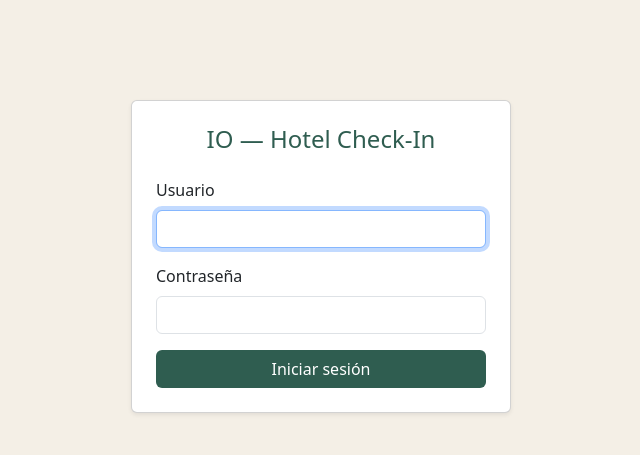
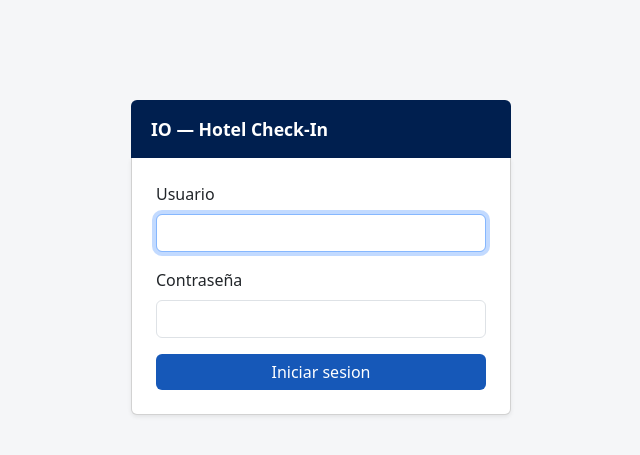
Before and after one commit to emancilla01/checkin-io, a PHP site: page /login.php in a window 1280 px wide. Shown: the top 455 px of the page, without its empty margins (319-959 px from the left). Run offline with PHP 8.4, Linux system fonts and the light colour scheme; data that the repository does not hold is empty; a stand-in replaces the project's code that opens the database connection.

Commit message:
fixed routes for better adaptability and login styles

```diff
--- a/includes/auth.php
+++ b/includes/auth.php
@@ -30,7 +30,7 @@ function auth_check(): bool {
 
 function auth_require(): void {
     if (!auth_check()) {
-        header('Location: /login.php');
+        header('Location: login.php');
         exit;
     }
 }
--- a/login.php
+++ b/login.php
@@ -5,7 +5,7 @@ require_once __DIR__ . '/includes/auth.php';
 auth_start_session();
 
 if (auth_check()) {
-    header('Location: /index.php');
+    header('Location: index.php');
     exit;
 }
 
@@ -16,7 +16,7 @@ if ($_SERVER['REQUEST_METHOD'] === 'POST') {
     $password = $_POST['password'] ?? '';
 
     if (auth_attempt($pdo, $username, $password)) {
-        header('Location: /index.php');
+        header('Location: index.php');
         exit;
     }
 
@@ -30,20 +30,29 @@ if ($_SERVER['REQUEST_METHOD'] === 'POST') {
   <meta name="viewport" content="width=device-width, initial-scale=1.0">
   <title>Iniciar sesión — IO</title>
   <link rel="stylesheet" href="https://cdn.jsdelivr.net/npm/bootstrap@5.3.3/dist/css/bootstrap.min.css">
+  <link rel="stylesheet" href="assets/css/app.css">
   <style>
-    body { background-color: #f4efe6; }
     .login-card { max-width: 380px; margin: 100px auto; }
+    .login-card-header {
+      background-color: var(--io-navy);
+      color: #ffffff;
+      border-radius: 6px 6px 0 0;
+      padding: 1rem 1.25rem;
+      font-weight: 600;
+      font-size: 1.1rem;
+    }
   </style>
 </head>
 <body>
-  <div class="login-card card shadow-sm p-4">
-    <h4 class="mb-4 text-center" style="color:#2f5d50;">IO — Hotel Check-In</h4>
+  <div class="login-card">
+    <div class="login-card-header">IO — Hotel Check-In</div>
+    <div class="card shadow-sm border-top-0 rounded-top-0 p-4">
 
       <?php if ($error): ?>
         <div class="alert alert-danger py-2"><?= htmlspecialchars($error) ?></div>
       <?php endif; ?>
 
-    <form method="POST" action="/login.php">
+      <form method="POST" action="login.php">
         <div class="mb-3">
           <label for="username" class="form-label">Usuario</label>
           <input type="text" id="username" name="username" class="form-control"
@@ -54,10 +63,12 @@ if ($_SERVER['REQUEST_METHOD'] === 'POST') {
           <input type="password" id="password" name="password" class="form-control"
                  autocomplete="current-password" required>
         </div>
-      <button type="submit" class="btn w-100 text-white" style="background-color:#2f5d50;">
-        Iniciar sesión
+        <button type="submit" class="btn btn-io-blue w-100">
+          Iniciar sesion
         </button>
       </form>
+
+    </div>
   </div>
 </body>
 </html>
--- a/logout.php
+++ b/logout.php
@@ -3,5 +3,5 @@ require_once __DIR__ . '/includes/auth.php';
 
 auth_logout();
 
-header('Location: /login.php');
+header('Location: login.php');
 exit;
```
Also changed, not shown: includes/navbar.php (+4 -4 lines), index.php (+5 -5 lines), registro_nuevo.php (+4 -4 lines). Lines whose indentation alone changed are shown as unchanged.
